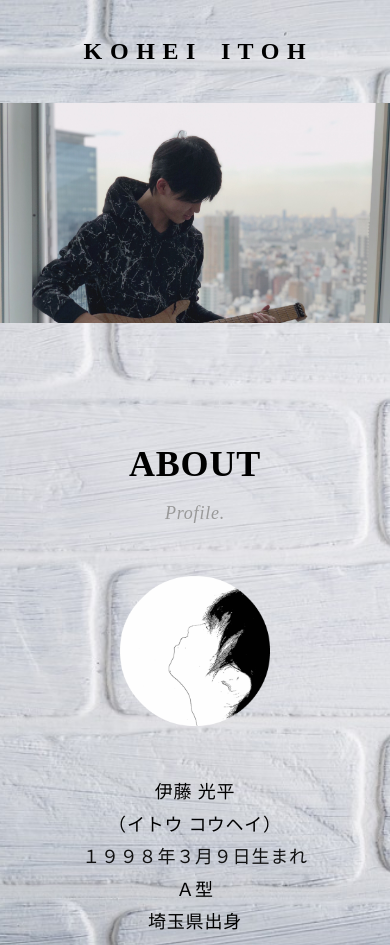
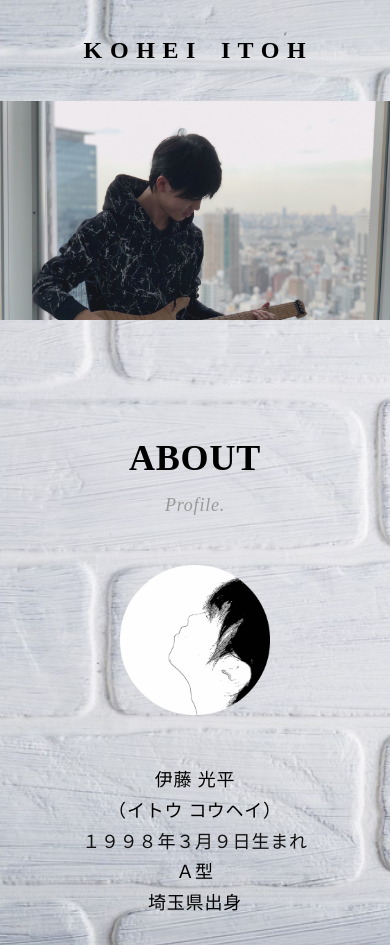
Before and after one commit to KOHEIITOH/me, a plain HTML site: page index.html in a window 390 px wide. Shown: the top 945 px of the page. Drawn offline with Linux system fonts and the light colour scheme.

Commit message:
Update style.css

```diff
--- a/style.css
+++ b/style.css
@@ -8,7 +8,7 @@ body{
     background-position: center center;
     background-attachment: fixed;
     background-size: cover;
-    font-family: 'ヒラギノ角ゴ Pro W3', 'Hiragino Kaku Gothic Pro', "游ゴシック Medium", "Yu Gothic Medium", "游ゴシック体", YuGothic, 'メイリオ', Meiryo, Osaka, 'ＭＳ Ｐゴシック', 'MS PGothic', sans-serif, Times New Roman, serif;
+    font-family: serif, Times New Roman, 'ヒラギノ角ゴ Pro W3', 'Hiragino Kaku Gothic Pro', "游ゴシック Medium", "Yu Gothic Medium", "游ゴシック体", YuGothic, 'メイリオ', Meiryo, Osaka, 'ＭＳ Ｐゴシック', 'MS PGothic', sans-serif, Times New Roman, serif;
     line-height: 1.8;
     letter-spacing: 0.8px;
     word-break: normal;
@@ -161,6 +161,9 @@ footer p{
 
 /* タブレット　スマホ */
 @media screen and (max-width: 767px) {
+body{
+    line-height: 1.7;
+}
 
 /* Header */
 h1#header{
```
